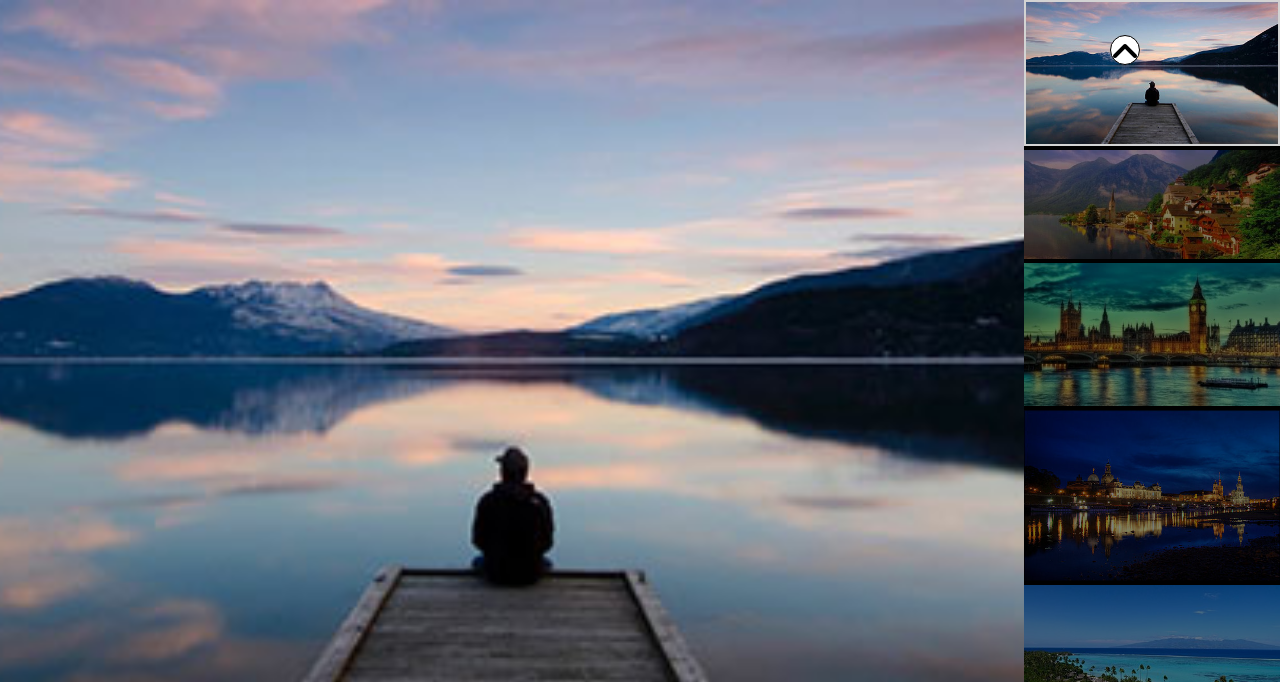
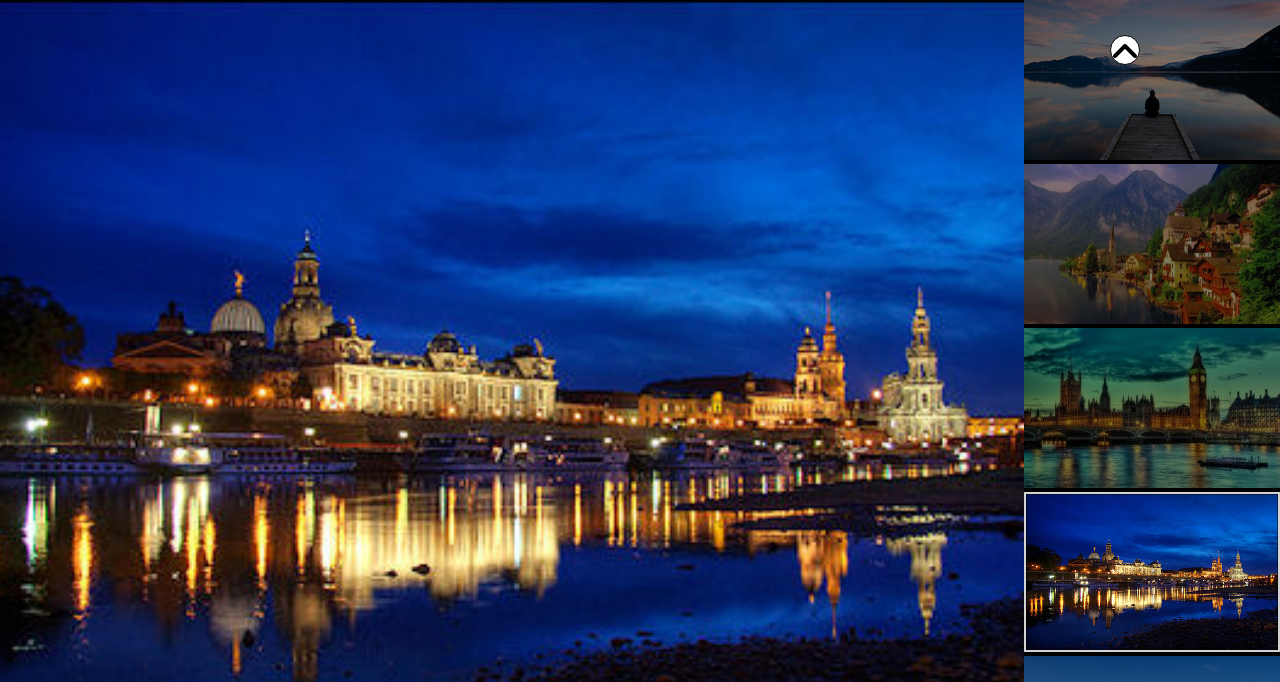
Before and after one commit to VALDEV05/vue-slider, a plain HTML site: page index.html in a window 1280 px wide. Shown: the top 682 px of the page. Drawn offline with nearby package versions, Linux system fonts and the light colour scheme.

Commit message:
Bonus
Added function that allows the slider to change every second and a half

```diff
--- a/assets/css/style.css
+++ b/assets/css/style.css
@@ -49,7 +49,7 @@
 
             .reel img {
                 width: 100%;
-                height: calc(100 / 5);
+                height: 160px;
             }
 
             .commands {
--- a/assets/js/main.js
+++ b/assets/js/main.js
@@ -48,7 +48,13 @@ const app = new Vue({
             } else if (this.counter > 4) {
                 this.counter = 0;
             }
+        },
+        timedSlide() {
+            this.slideDown();
+            this.counterControl();
         }
+    },
+    mounted() {
+        setInterval(this.timedSlide, 1500)
     }
-
 })
```
Also changed, not shown: img/01.jpg (deleted), img/02.jpg (deleted), img/03.jpg (deleted), img/04.jpg (deleted), img/05.jpg (deleted), 2 other files.
